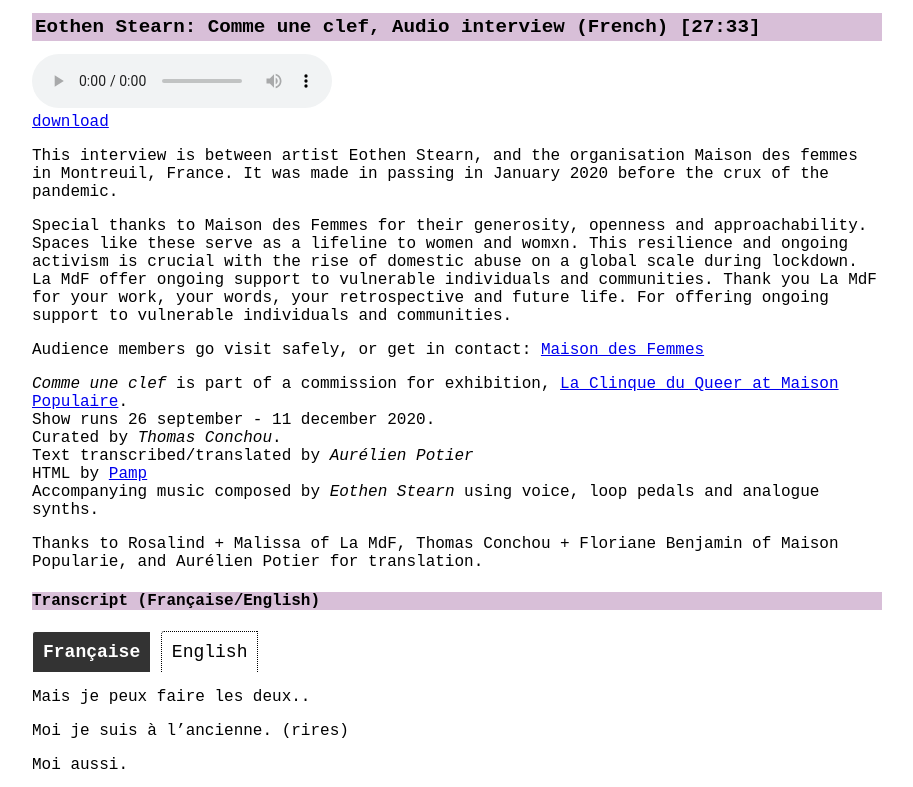
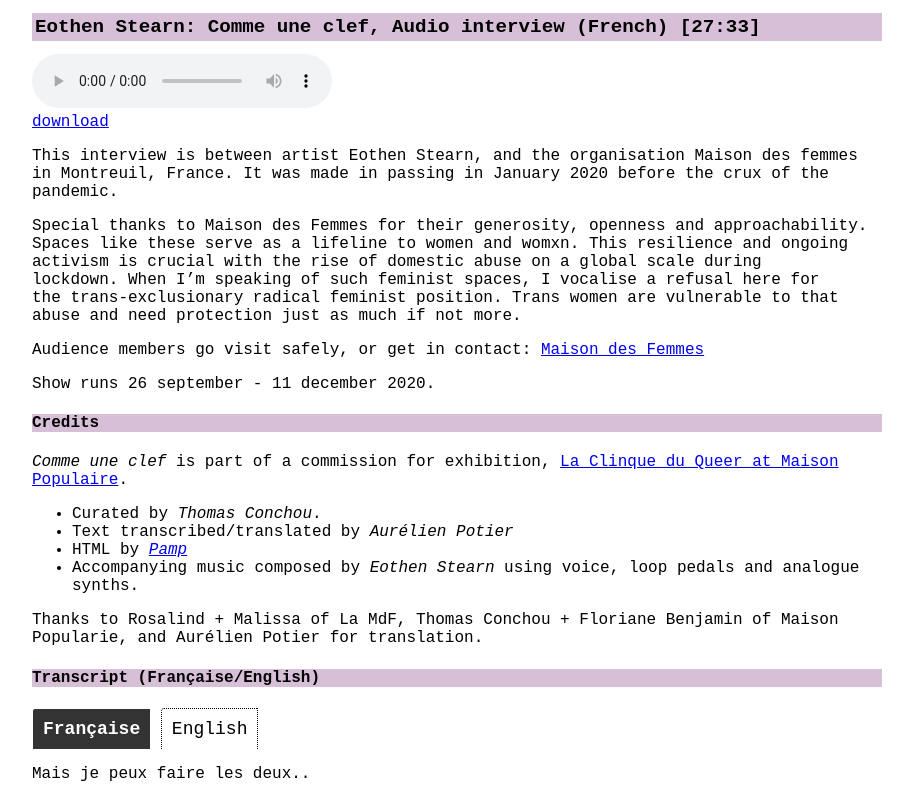
Before and after one commit to pamp-studio/eothen-stearn--comme-une-clef, a plain HTML site: page index.html in a window 1280 px wide. Shown: the top 787 px of the page, without its empty margins (183-1096 px from the left). Drawn offline with Linux system fonts and the light colour scheme.

Commit message:
adding copy and making credits section

```diff
--- a/index.html
+++ b/index.html
@@ -48,14 +48,17 @@
 <br/>
 <a href="media/audio/Eothen-Stearn-Comme-Une-Clef.mp3" download>download</a>
 <p>This interview is between artist Eothen Stearn, and the organisation Maison des femmes in Montreuil, France. It was made in passing in January 2020 before the crux of the pandemic.</p>
-<p>Special thanks to Maison des Femmes for their generosity, openness and approachability. Spaces like these serve as a lifeline to women and womxn. This resilience and ongoing activism is crucial with the rise of domestic abuse on a global scale during lockdown. La MdF offer ongoing support to vulnerable individuals and communities. Thank you La MdF for your work, your words, your retrospective and future life. For offering ongoing support to vulnerable individuals and communities.</p>
+<p>Special thanks to Maison des Femmes for their generosity, openness and approachability. Spaces like these serve as a lifeline to women and womxn. This resilience and ongoing activism is crucial with the rise of domestic abuse on a global scale during lockdown. When I’m speaking of such feminist spaces, I vocalise a refusal here for the trans-exclusionary radical feminist position. Trans women are vulnerable to that abuse and need protection just as much if not more.</p>
 <p>Audience members go visit safely, or get in contact: <a href="https://maisondesfemmes.org/" rel="noopener" rel="noreferrer" target="_blank">Maison des Femmes</a></p>
-<p><em>Comme une clef</em> is part of a commission for exhibition, <a href='https://www.maisonpop.fr/la-clinique-du-queer' rel="noopener" rel="noreferrer" target="_blank">La Clinque du Queer at Maison Populaire</a>.<br/>
-Show runs 26 september - 11 december 2020.<br/>
-Curated by <em>Thomas Conchou</em>.<br/>
-Text transcribed/translated by <em>Aurélien Potier</em><br/>
-HTML by <a href="https://pampstudio.com" rel="noopener" rel="noreferrer" target="_blank">Pamp</a><br/>
-Accompanying music composed by <em>Eothen Stearn</em> using voice, loop pedals and analogue synths.</p>
+<p>Show runs 26 september - 11 december 2020.</p>
+<h4>Credits</h4>
+<p><em>Comme une clef</em> is part of a commission for exhibition, <a href='https://www.maisonpop.fr/la-clinique-du-queer' rel="noopener" rel="noreferrer" target="_blank">La Clinque du Queer at Maison Populaire</a>.</p>
+<ul>
+<li>Curated by <em>Thomas Conchou</em>.</li>
+<li>Text transcribed/translated by <em>Aurélien Potier</em></li>
+<li>HTML by <a href="https://pampstudio.com" rel="noopener" rel="noreferrer" target="_blank"><em>Pamp</em></a></li>
+<li>Accompanying music composed by <em>Eothen Stearn</em> using voice, loop pedals and analogue synths.</li>
+</ul>
 <p>Thanks to Rosalind + Malissa of La MdF, Thomas Conchou + Floriane Benjamin of Maison Popularie, and Aurélien Potier for translation.</p>
 
 </header>
@@ -372,7 +375,6 @@
 
 <script src='js/script.js'></script>
 
-
 <script>
         if ('serviceWorker' in navigator) {
             navigator.serviceWorker.register('service-worker.js').then(function(registration) {
--- a/service-worker.js
+++ b/service-worker.js
@@ -1,5 +1,5 @@
-var cacheHistory = ['v0.01','v0.02','v0.03','v0.04','v0.05','v0.06','v0.07','v0.08','v0.09','v0.10','v0.11'];
-var cacheName = 'v0.00';
+var cacheHistory = ['v0.00','v0.01','v0.02','v0.03','v0.04','v0.05','v0.06','v0.07','v0.08','v0.09','v0.10','v0.11'];
+var cacheName = 'v0.001';
 var urlsToCache = [
   'index.html',
   'style.css',
```
Also changed, not shown: site.webmanifest.
